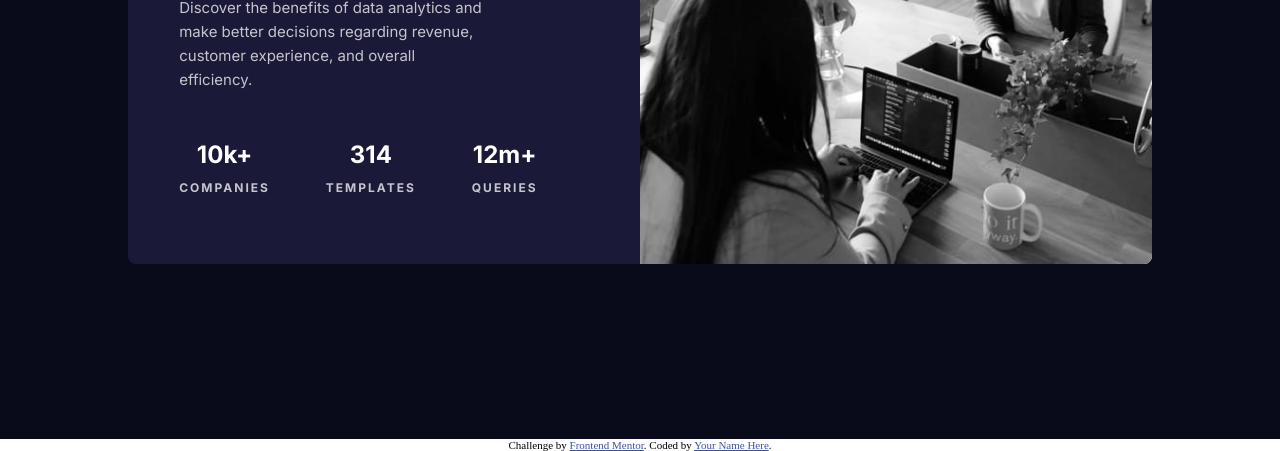
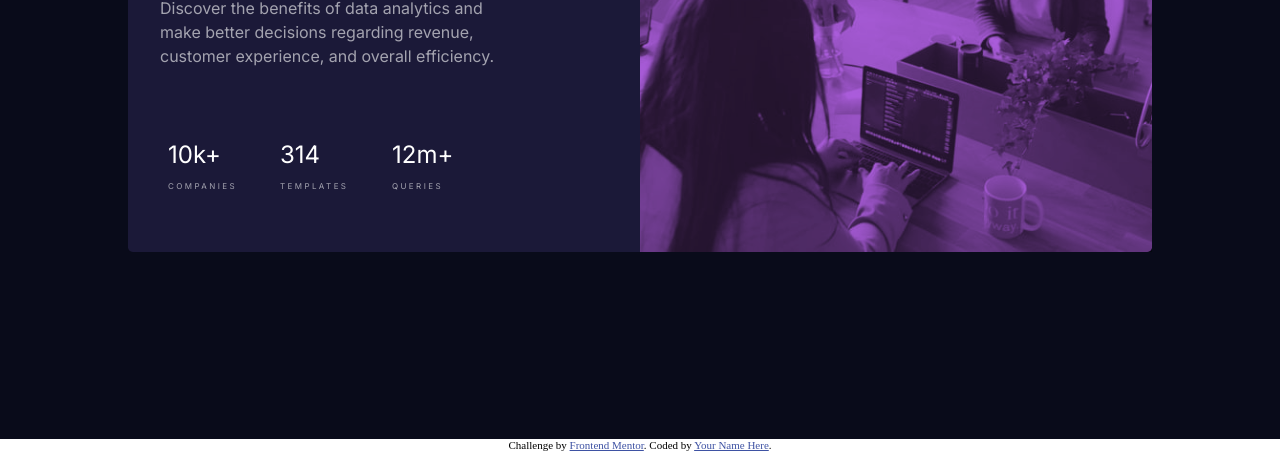
Before and after one commit to VishnuKumar750/stats_preview_component, a plain HTML site: page index.html in a window 1280 px wide. Shown: the part 361-812 px from the top of the page. Drawn offline with Linux system fonts and the light colour scheme.

Commit message:
update commit

```diff
--- a/index.css
+++ b/index.css
@@ -7,219 +7,340 @@
    padding: 0;
 }
 
-.main_container {
-   width: 100vw;
-   height: 100vh;
-   background: hsl(233, 47%, 7%);
+section {
+   background:hsl(233, 47%, 7%);
    color: hsl(0, 0%, 100%);
    display: flex;
    align-items: center;
+   flex-direction: column;
    justify-content: center;
+   width: 100vw;
+   height: 50em;
+   max-height: 120em;
 }
 
-.container {
+main {
    width: 80%;
    height: max-content;
-   background:hsl(244, 38%, 16%);
-   border-radius: 8px;
+   background: hsl(244, 38%, 16%);
+   border-radius: 0.3em;
 }
 
-.images_mobile {
-   border-radius: 8px 8px 0 0;
+.mobile-image-container {
+   background-color: hsl(277, 64%, 61%);
    width: 100%;
-   height: 250px;
-   background: url('images/image-header-mobile.jpg') no-repeat;
-   background-size: cover;
-   position: relative;
-   overflow: hidden;
+   height: 14em;
+   border-radius: 0.3em 0.3em 0 0;
+   display: block;
 }
 
-.images_desktop {
-   border-radius: 8px 8px 0 0;
+.desktop-image-container {
+   background-color: hsl(277, 64%, 61%);
    width: 100%;
-   height: 250px;
-   background: url('images/image-header-mobile.jpg') no-repeat;
-   background-size: cover;
-   position: relative;
-   overflow: hidden;
+   height: 14em;
+   border-radius: 0.3em 0.3em 0 0;
    display: none;
 }
 
-.overlay {
-   position: absolute;
-   top:0;
-   left:0;
+.mobile-image {
    width: 100%;
-   height: 250px;
-   background:hsla(244, 38%, 16%, 0.8);
+   height: 100%;
+   object-fit: cover;
+   mix-blend-mode: multiply;
+   opacity: 0.8;
 }
 
-.desktop_image {
-   display: none;
+.desktop-image {
+   width: 100%;
+   height: 100%;
+   object-fit: cover;
+   mix-blend-mode: multiply;
+   opacity: 0.8;
 }
 
-.description {
-   text-align: center;
-   padding-top: 24px;
+.content {
+   padding-top: 3em;
    width: 100%;
-   margin: auto auto;
-   padding-bottom: 16px;
 }
 
 h1 {
-   font-size: 24px;
-   width: 90%;
+   width: 10em;
    margin: auto auto;
-   font-family: 'Lexend Deca', sans-serif;
+   text-align: center;
+   font-family: 'Lexan Deca', sans-serif;
 }
-
 
 span {
    color: hsl(277, 64%, 61%);
 }
 
-p {
-   margin-top: 12px;
-   padding-top: 12px;
-   font-size: 15px;
-   width: 90%;
+.para {
+   padding-top: 1em;
+   width: 16em;
    margin: auto auto;
+   text-align: center;
+   line-height: 1.5rem;
+   color: hsla(0, 0%, 100%, 0.6);
    font-family: 'Inter', sans-serif;
-   line-height: 24px;
-   color: hsla(0, 0%, 100%, 0.75);
+   font-size: 1rem;
 }
 
-h3 {
-   font-size: 15px;
-   font-family: 'Inter', sans-serif;
-   font-weight: 800;
-   margin-top: 12px;
+.templates {
+   width: 100%;
+   margin-top: 2.5em;
+
 }
 
-.comm {
-   font-size: 12px;
-   letter-spacing: 2px;
-   color: hsla(0, 0%, 100%, 0.75);
-   text-transform: uppercase;
+.t-1 {
+   width: 16em;
+   margin: auto auto;
+   text-align: center;
+   padding-bottom: 2em;
 }
 
+.t-1 > h4 {
+   font-family: 'Inter', sans-serif;
+      font-weight: 500;
+   font-size: 1.2rem;
+   padding-bottom: 0.5em;
+}
 
-h3 {
-   font-size: 15px;
-   padding-top: 12px;
+.t-p {
+   padding-top: 0;
+   letter-spacing: 0.3em;
+   text-transform: uppercase;
+   font-size: 0.5rem;
+   font-family: 'Inter', sans-serif;
+   color: hsla(0, 0%, 100%, 0.6);
 }
 
 @media only screen and (min-width: 768px) {
-   .main_container {
-      height: 100vh;
+   main {
       display: flex;
-      align-items: center;
-      justify-content: center;
+   }
+
+   .mobile-image-container {
+      display: none;
+   }
+
+   .desktop-image-container {
+      background-color: hsl(277, 64%, 61%);
+   width: 100%;
+   height: 100%;
+   border-radius: 0.3em 0.3em 0 0;
+      display: block;
+      flex: 1;
+   }
+
+   .content {
+      flex: 1;
+   }
+
+   h1 {
+      width: 12em;
+      padding-top: 0.2em;
+      text-align: left;
+      font-family: 'Lexan Deca', sans-serif;
+      font-size: 1.5rem;
+      margin-left: 1em;
+   }
+
+   .para-container {
+      /* border: 3px solid white; */
+      margin-top: 1.5em;
+   }
+
+
+   .para {
+      padding-top: 1em;
+      width: 23em;
+      margin-left: 2em;
+      text-align: left;
+      line-height: 1.3rem;
+      color: hsla(0, 0%, 100%, 0.75);
+      font-family: 'Inter', sans-serif;
+      font-size: 0.8rem;
    }
 
    .templates {
       display: flex;
+      width: 18em;
+      padding:0;
+      margin-left: 1.5em;
+      /* margin: auto auto; */
+      margin-top: 1.5em;
       align-items: center;
-      justify-content: space-between;
-      width: 70%;
-      position: relative;
-      left: 15%;
-      padding-top: 24px;
+      /* border: 2px solid white; */
+      justify-content: space-evenly;
+   }
+
+   .t-1 > h4 {
+      width: fit-content;
+      text-align: center;
+      font-size: 1rem;
+      font-family: 'Inter', sans-serif;
+      font-weight: 500;
+   }
+
+   .t-p {
+      width: fit-content;
+      text-align: center;
+      font-size: 0.5rem;
    }
 }
 
-
 @media only screen and (min-width: 1024px) {
-   .main_container {
-      height: 100vh;
+   main {
       display: flex;
-      align-items: center;
-      justify-content: center;
    }
 
-   .container {
-      display: flex;
-      align-items: center;
-      width: 80%;
-      height: 450px;
-   }
-
-   .images_mobile {
+   .mobile-image-container {
       display: none;
    }
 
-   .images_desktop {
-      border-radius: 0 8px 8px 0;
-      width: 100%;
-      height: 100%;
-      background: white;
+   .desktop-image-container {
+      background-color: hsl(277, 64%, 61%);
+   width: 100%;
+   height: 100%;
+   border-radius: 0 0.3em 0.3em 0;
       display: block;
-      filter: hue-rotate(100deg);
+      flex: 1;
    }
 
-   img {
-      width: 100%;
-      height: 100%;
-   }
-
-   .description {
-      padding-top: 24px;
-      width: 100%;
-      margin: auto auto;
-      padding-bottom: 16px;
+   .content {
+      flex: 1;
+      /* border: 3px solid yellow; */
    }
 
    h1 {
-      font-size: 38px;
-      font-family: 'Lexend Deca', sans-serif;
-      width: 80%;
-      margin: 0;
-      text-align: start;
-      position: relative;
-      left: 10%;
+      width: 12em;
+      padding-left: 0;
+      margin-left: 1em;
+      padding-top: 0.5em;
+      text-align: left;
+      font-family: 'Lexan Deca', sans-serif;
+      font-size: 2rem;
    }
 
-
-   span {
-      color: hsl(277, 64%, 61%);
+   .para-container {
+      /* border: 3px solid greenyellow; */
+      width: 100%;
+      margin-top: 2em;
    }
 
-   p {
-      text-align: start;
-      margin-top: 12px;
-      font-size: 15px;
-      width: 60%;
-      margin: 0;
-      position: relative;
-      left: 10%;
+   .para {
+      margin-left: 2.0em;
+      padding-top: 0;
+      width: 22em;
+      text-align: left;
+      line-height: 1.5rem;
+      color: hsla(0, 0%, 100%, 0.6);
       font-family: 'Inter', sans-serif;
-      line-height: 24px;
-      color: hsla(0, 0%, 100%, 0.75);
-   }
-
-   h3 {
-      font-size: 24px;
-      font-family: 'Inter', sans-serif;
-      font-weight: 800;
-      margin-top: 12px;
-
-   }
-
-   .comm {
-      font-size: 12px;
-      letter-spacing: 2px;
-      color: hsla(0, 0%, 100%, 0.75);
-      text-transform: uppercase;
+      font-size: 1rem;
    }
 
    .templates {
       display: flex;
+      width: 21em;
+      margin-left: 2.5em;
+      /* margin: auto auto; */
+      margin-top: 4.5em;
       align-items: center;
-      justify-content: space-between;
-      width: 70%;
-      position: relative;
-      left: 10%;
-      padding-top: 24px;
+      /* border: 2px solid white; */
+      justify-content: space-evenly;
    }
 
+   .t-1 > h4 {
+      width: fit-content;
+      text-align: center;
+      font-size: 1.5rem;
+      font-family: 'Inter', sans-serif;
+      font-weight: 500;
+   }
+
+   .t-p {
+      width: fit-content;
+      text-align: center;
+   }
 }
+
+@media only screen and (min-width: 1440px) {
+   main {
+      display: flex;
+      height: fit-content;
+   }
+
+   .mobile-image-container {
+      display: none;
+   }
+
+   .desktop-image-container {
+      background-color: hsl(277, 64%, 61%);
+   width: 100%;
+   height: 100%;
+   border-radius: 0.3em 0.3em 0 0;
+      display: block;
+      flex: 1;
+   }
+
+   .content {
+      flex: 1;
+      /* border: 3px solid yellow; */
+   }
+
+   h1 {
+      width: 12em;
+      padding-left: 1em;
+      padding-top: 0.5em;
+      text-align: left;
+      font-family: 'Lexan Deca', sans-serif;
+      font-size: 2.5rem;
+      margin: auto auto;
+   }
+
+   .para-container {
+      /* border: 3px solid greenyellow; */
+      width: 100%;
+      margin-top: 2.5em;
+   }
+
+   .para {
+      margin-left: 3.5em;
+      padding-top: 0;
+      width: 22em;
+      text-align: left;
+      line-height: 1.5rem;
+      color: hsla(0, 0%, 100%, 0.6);
+      font-family: 'Inter', sans-serif;
+      font-size: 1.2rem;
+   }
+
+   .template-container {
+      /* border: 3px solid white; */
+      margin-top: 5em;
+   }
+
+   .templates {
+      display: flex;
+      width: 30em;
+      padding:0;
+      margin-left: 4.5em;
+      /* margin: auto auto; */
+      margin-top: 0;
+      align-items: center;
+      /* border: 2px solid white; */
+      justify-content: space-evenly;
+   }
+
+   .t-1 > h4 {
+      width: fit-content;
+      text-align: center;
+      font-size: 1.5rem;
+   }
+
+   .t-p {
+      width: fit-content;
+      text-align: center;
+      font-size: 0.6rem;
+   }
+}
--- a/index.html
+++ b/index.html
@@ -17,9 +17,43 @@
   </style>
 </head>
 <body>
+  <section>
+  <main>
+    <div class="mobile-image-container">
+      <img class="mobile-image" src="images/image-header-mobile.jpg" alt="image-header-mobile"/>
+    </div>
+    <div class="content">
+      <h1>Get <span>insights</span> that help your business grow.</h1>
+      <div class="para-container">
+        <p class="para">Discover the benefits of data analytics and make better decisions regarding revenue, customer
+          experience, and overall efficiency.</p>
+      </div>
+      <div class="template-container">
+        <div class="templates">
+          <div class="t-1">
+            <h4>10k+</h4>
+            <p class="t-p">companies</p>
+          </div>
+          <div class="t-1">
+            <h4>314</h4>
+            <p class="t-p">templates</p>
+          </div>
+          <div class="t-1">
+            <h4>12m+</h4>
+            <p class="t-p">queries</p>
+          </div>
+        </div>
+      </div>
+    </div>
+
+    <div class="desktop-image-container">
+      <img class="desktop-image" src="images/image-header-desktop.jpg" alt="image-header-mobile"/>
+    </div>
+  </main>
+</section>
 
 
-  <div class="main_container">
+  <!-- <div class="main_container">
     <div class="container">
       <div class="images_mobile">
         <div class="overlay"></div>
@@ -43,6 +77,7 @@
     </div>
 
   </div>
+   -->
 
 
 
@@ -50,10 +85,9 @@
 
 
 
-
-  <div class="attribution">
+  <footer class="attribution">
     Challenge by <a href="https://www.frontendmentor.io?ref=challenge" target="_blank">Frontend Mentor</a>.
     Coded by <a href="#">Your Name Here</a>.
-  </div>
+  </footer>
 </body>
 </html>
```
